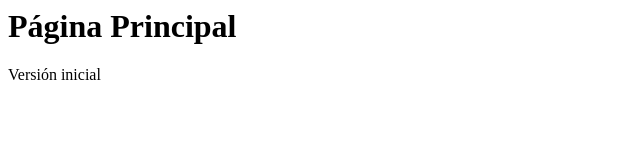
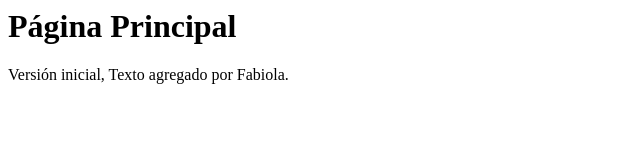
Before and after one commit to Aliss1902/proyecto_conflicto, a plain HTML site: page index.html in a window 1280 px wide. Shown: the whole page, without its empty margins (0-640 px from the left). Drawn offline with Linux system fonts and the light colour scheme.

Commit message:
Cambios de Fabiola

```diff
--- a/index.html
+++ b/index.html
@@ -1,2 +1,2 @@
 <h1>Página Principal</h1>
-<p>Versión inicial</p>
+<p>Versión inicial, Texto agregado por Fabiola.</p>
```
